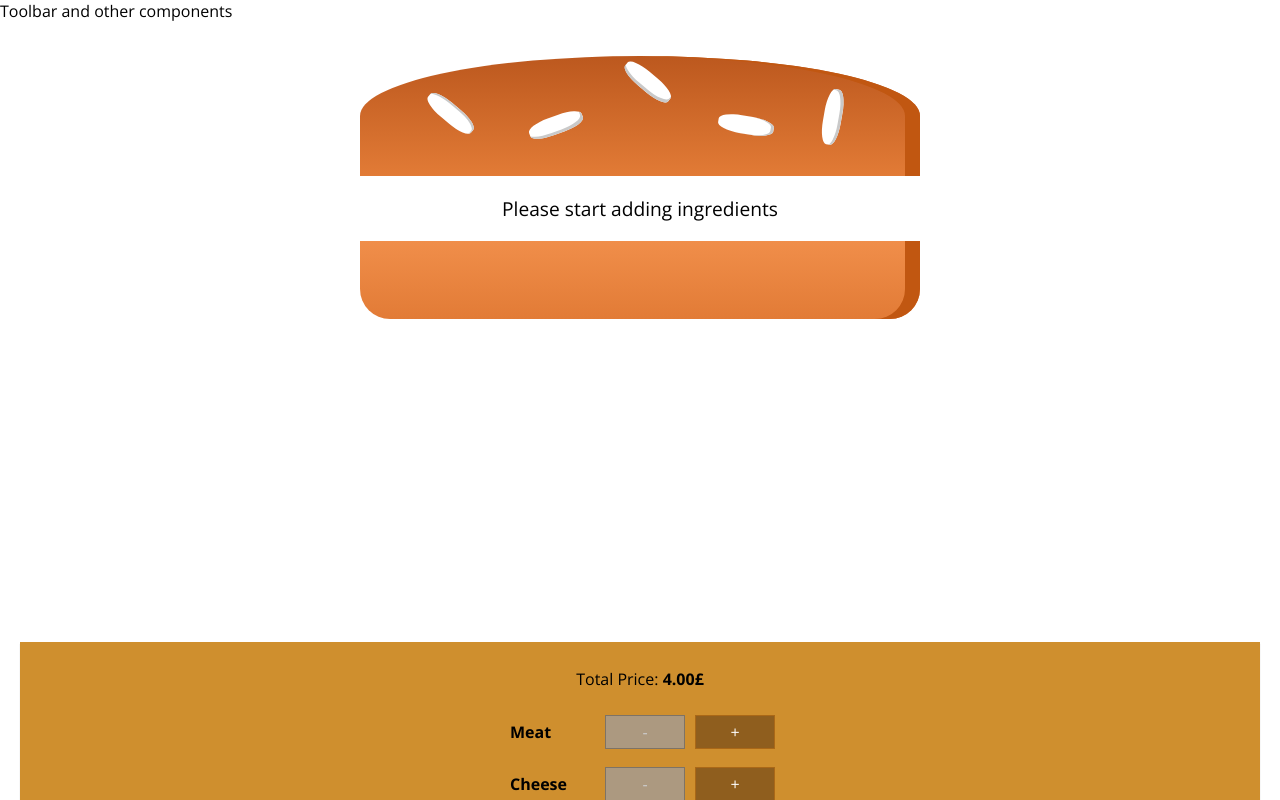
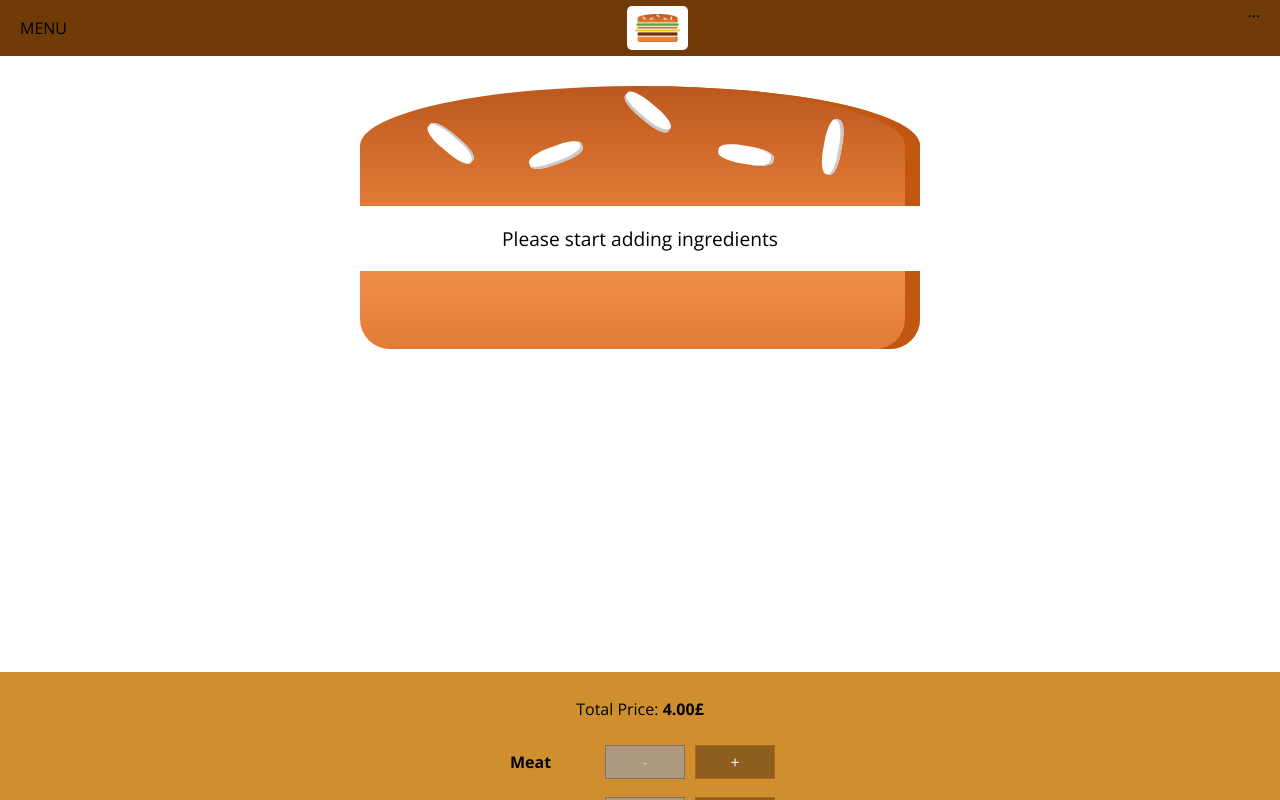
Before and after one commit to SimoneSabba/burger-builder, a React app: page / in a window 1280 px wide. Shown: the top 800 px of the page. Built offline with nearby package versions, Linux system fonts and the light colour scheme.

Commit message:
added toolbar and logo

```diff
--- a/src/components/Layout/Layout.css
+++ b/src/components/Layout/Layout.css
@@ -1,3 +1,3 @@
 .content {
-    padding: 20px;
+    margin-top: 72px;
 }
--- a/src/components/Layout/Layout.js
+++ b/src/components/Layout/Layout.js
@@ -1,10 +1,11 @@
 import React, { Fragment } from 'react';
 
 import classes from './Layout.css';
+import Toolbar from '../Navigation/Toolbar/Toolbar';
 
 const layout = (props) => (
     <Fragment>
-        <div> Toolbar and other components</div>
+        <Toolbar />
         <main className={classes.content}> { props.children }</main>
     </Fragment>
 );
--- /dev/null
+++ b/src/components/Logo/Logo.css
@@ -0,0 +1,11 @@
+.Logo {
+    padding: 8px;
+    background: white;
+    height: 80%;
+    border-radius: 5px;
+    box-sizing: border-box;
+}
+
+.Logo img {
+    height: 100%;
+}
--- /dev/null
+++ b/src/components/Logo/Logo.js
@@ -0,0 +1,11 @@
+import React from 'react';
+import classes from './Logo.css';
+import burgerLogo from '../../assets/images/burger-logo.png';
+
+const logo = (props) => (
+    <div className={classes.Logo}>
+        <img src={burgerLogo} alt="burgerBuilder"/>
+    </div>
+);
+
+export default logo;
--- /dev/null
+++ b/src/components/Navigation/Toolbar/Toolbar.css
@@ -0,0 +1,18 @@
+.Toolbar {
+    height: 56px;
+    width: 100%;
+    position: fixed;
+    top: 0;
+    left: 0;
+    background-color: #703B09;
+    display: flex;
+    justify-content: space-between;
+    align-items: center;
+    padding: 0 20px;
+    box-sizing: border-box;
+    z-index: 90;
+}
+
+.Toolbar nav {
+    height: 100%;
+}
--- /dev/null
+++ b/src/components/Navigation/Toolbar/Toolbar.js
@@ -0,0 +1,14 @@
+import React from 'react';
+import classes from './Toolbar.css';
+
+import Logo from '../../Logo/Logo';
+
+const toolbar = (props) => (
+    <header className={classes.Toolbar}>
+        <div>MENU</div>
+        <Logo/>
+        <nav>...</nav>
+    </header>
+);
+
+export default toolbar;
```
Also changed, not shown: src/assets/images/burger-logo.png (added).
